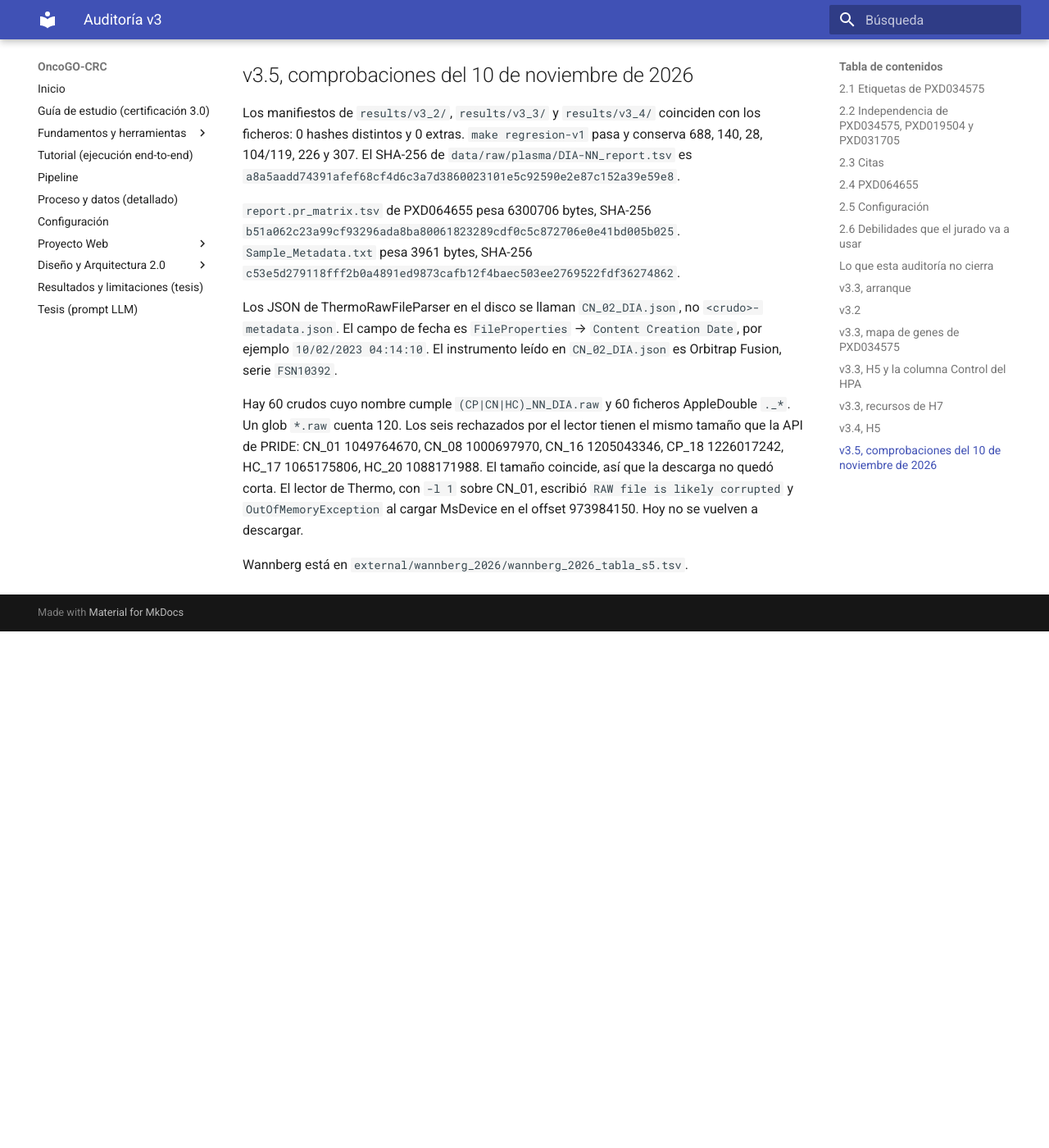
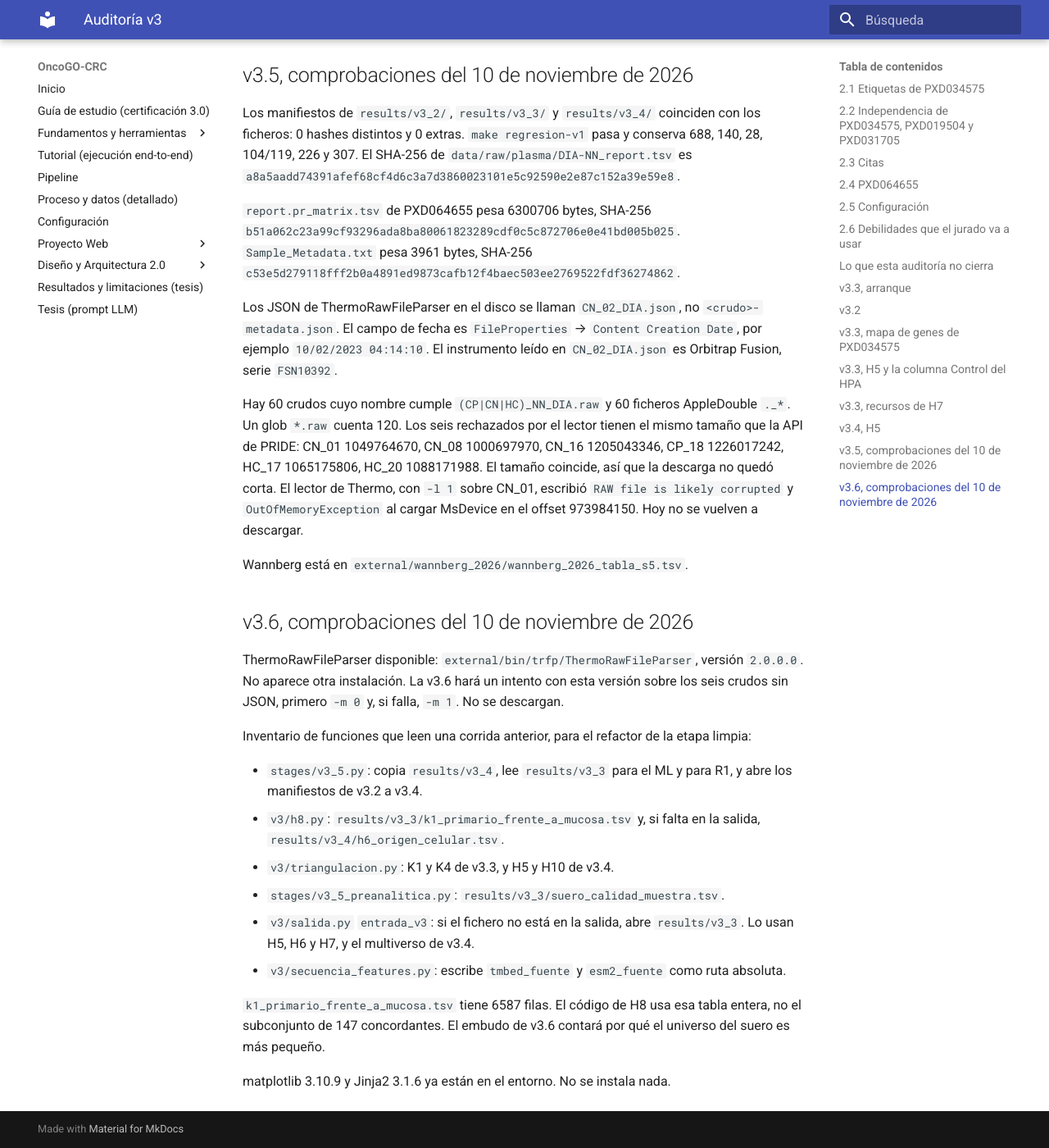
Before and after one commit to JancoDeveloper/OncoGO-CRC, an MkDocs documentation site: the page built from docs/auditoria_v3.md, in a window 1280 px wide and 1400 px high, scrolled down 6988 px. Shown: the whole window at 82% size. Built offline with MkDocs 1.6.1 and Material for MkDocs 9.7.7, drawn with Linux system fonts in a browser that asks for light colours; before the commit the page ends 7758 px from its top, so only the background shows below that.

Commit message:
chore: verificar etiquetas y manifiestos v3.2 a v3.5
Co-authored-by: Cursor <cursoragent@cursor.com>

```diff
--- a/docs/auditoria_v3.md
+++ b/docs/auditoria_v3.md
@@ -147,3 +147,20 @@ Los JSON de ThermoRawFileParser en el disco se llaman `CN_02_DIA.json`, no `<cru
 Hay 60 crudos cuyo nombre cumple `(CP|CN|HC)_NN_DIA.raw` y 60 ficheros AppleDouble `._*`. Un glob `*.raw` cuenta 120. Los seis rechazados por el lector tienen el mismo tamaño que la API de PRIDE: CN_01 1049764670, CN_08 1000697970, CN_16 1205043346, CP_18 1226017242, HC_17 1065175806, HC_20 1088171988. El tamaño coincide, así que la descarga no quedó corta. El lector de Thermo, con `-l 1` sobre CN_01, escribió `RAW file is likely corrupted` y `OutOfMemoryException` al cargar MsDevice en el offset 973984150. Hoy no se vuelven a descargar.
 
 Wannberg está en `external/wannberg_2026/wannberg_2026_tabla_s5.tsv`.
+
+## v3.6, comprobaciones del 10 de noviembre de 2026
+
+ThermoRawFileParser disponible: `external/bin/trfp/ThermoRawFileParser`, versión `2.0.0.0`. No aparece otra instalación. La v3.6 hará un intento con esta versión sobre los seis crudos sin JSON, primero `-m 0` y, si falla, `-m 1`. No se descargan.
+
+Inventario de funciones que leen una corrida anterior, para el refactor de la etapa limpia:
+
+- `stages/v3_5.py`: copia `results/v3_4`, lee `results/v3_3` para el ML y para R1, y abre los manifiestos de v3.2 a v3.4.
+- `v3/h8.py`: `results/v3_3/k1_primario_frente_a_mucosa.tsv` y, si falta en la salida, `results/v3_4/h6_origen_celular.tsv`.
+- `v3/triangulacion.py`: K1 y K4 de v3.3, y H5 y H10 de v3.4.
+- `stages/v3_5_preanalitica.py`: `results/v3_3/suero_calidad_muestra.tsv`.
+- `v3/salida.py` `entrada_v3`: si el fichero no está en la salida, abre `results/v3_3`. Lo usan H5, H6 y H7, y el multiverso de v3.4.
+- `v3/secuencia_features.py`: escribe `tmbed_fuente` y `esm2_fuente` como ruta absoluta.
+
+`k1_primario_frente_a_mucosa.tsv` tiene 6587 filas. El código de H8 usa esa tabla entera, no el subconjunto de 147 concordantes. El embudo de v3.6 contará por qué el universo del suero es más pequeño.
+
+matplotlib 3.10.9 y Jinja2 3.1.6 ya están en el entorno. No se instala nada.
```
Also changed, not shown: docs/bitacora_v3.md (+8 -0 lines).
